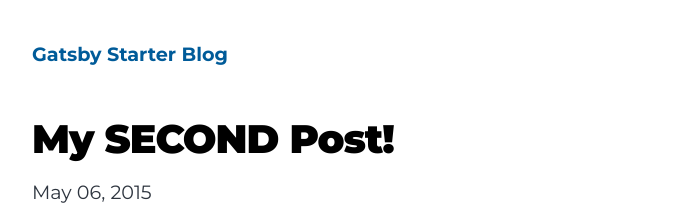
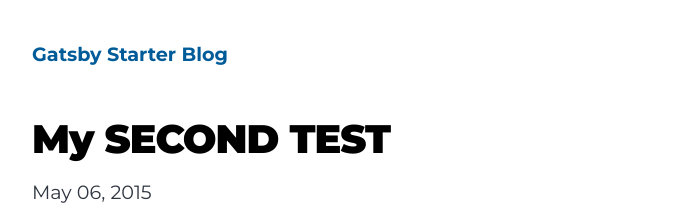
Before and after one commit to flisowna/boxtribute-demo-stackbit, a Gatsby site: page /my-second-post/ in a window 1280 px wide. Shown: the top 211 px of the page, without its empty margins (292-986 px from the left). Built offline with nearby package versions, Linux system fonts and the light colour scheme; Gatsby itself is replaced by a stand-in of ours.

Commit message:
index.md: updated title

```diff
--- a/content/blog/my-second-post/index.md
+++ b/content/blog/my-second-post/index.md
@@ -1,5 +1,5 @@
 ---
-title: My SECOND Post!
+title: My SECOND TEST
 date: '2015-05-06T23:46:37.121Z'
 ---
 TEST
```
